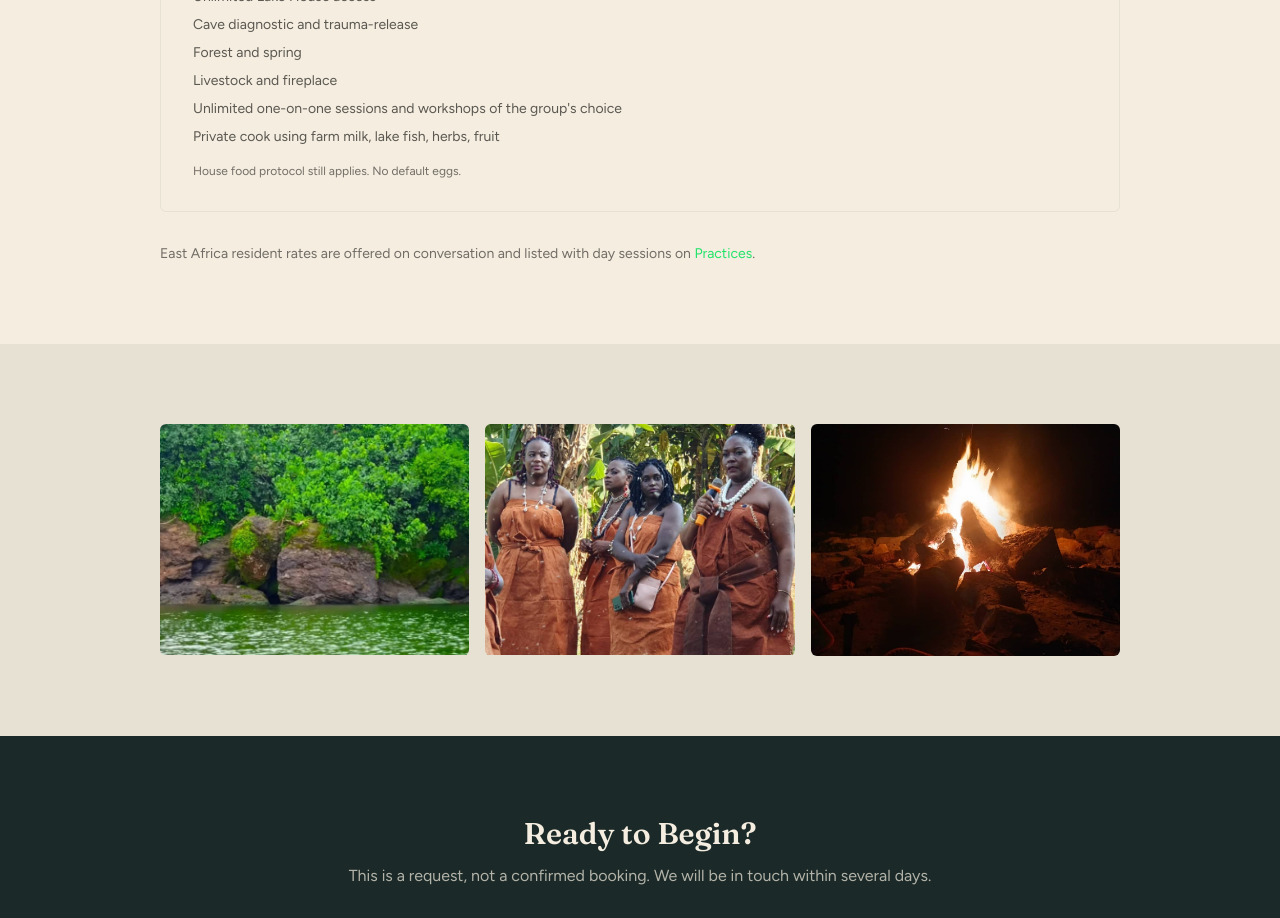
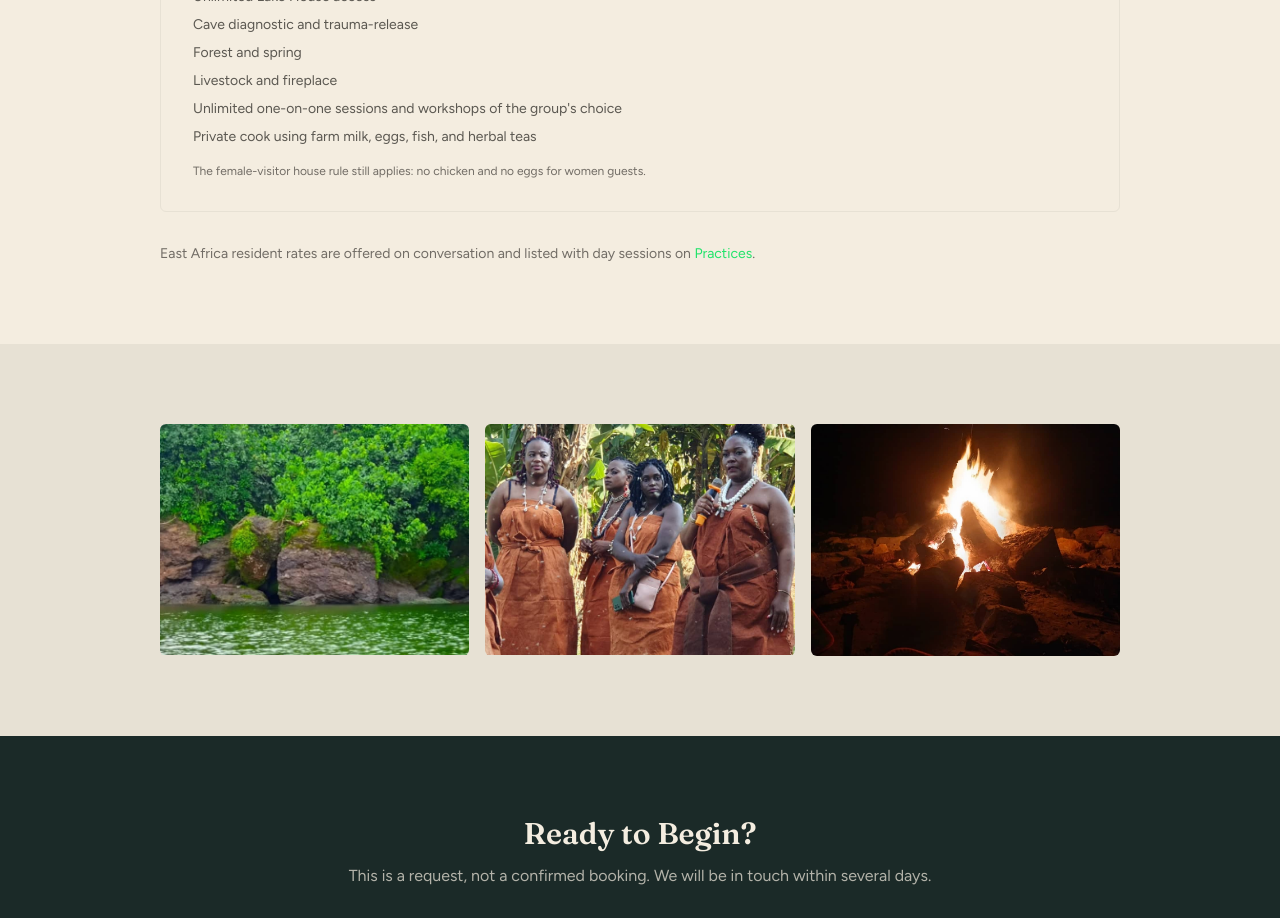
Before and after one commit to okechbrian/ba-lubaale-ancestral-sanctuary, a Next.js app: page /immersions in a window 1280 px wide. Shown: the part 1580-2498 px from the top of the page. Built offline with nearby package versions, Linux system fonts and the light colour scheme.

Commit message:
immersions: buyout cook line matches her document, including eggs

```diff
--- a/app/immersions/page.tsx
+++ b/app/immersions/page.tsx
@@ -127,14 +127,11 @@ export default function ImmersionsPage() {
                 <li>Cave diagnostic and trauma-release</li>
                 <li>Forest and spring</li>
                 <li>Livestock and fireplace</li>
-                <li>
-                  Unlimited one-on-one sessions and workshops of the
-                  group's choice
-                </li>
-                <li>Private cook using farm milk, lake fish, herbs, fruit</li>
+                <li>Unlimited one-on-one sessions and workshops of the group's choice</li>
+                <li>Private cook using farm milk, eggs, fish, and herbal teas</li>
               </ul>
               <p className="mt-4 text-xs text-ink/60">
-                House food protocol still applies. No default eggs.
+                The female-visitor house rule still applies: no chicken and no eggs for women guests.
               </p>
             </div>
           </div>
```
